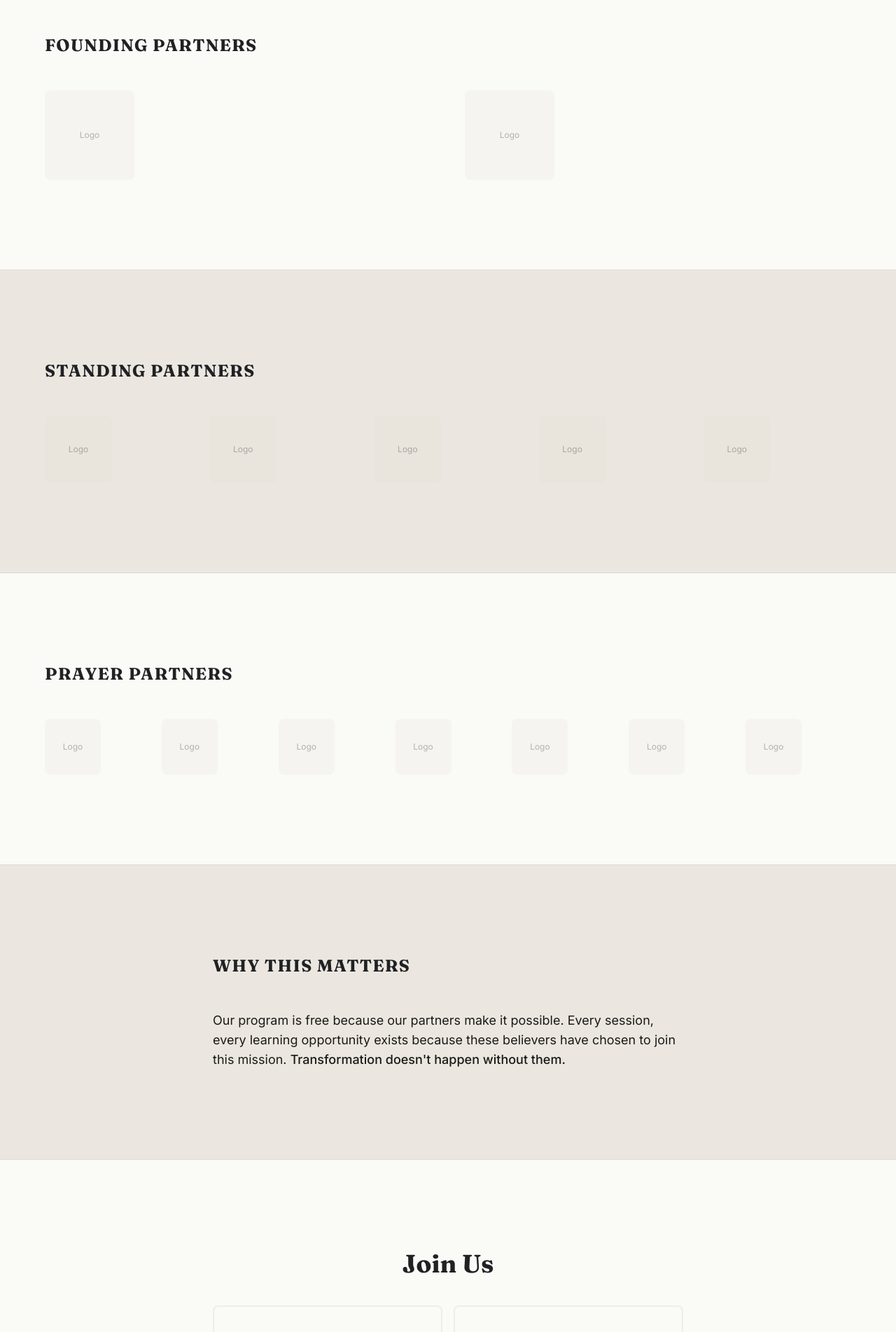
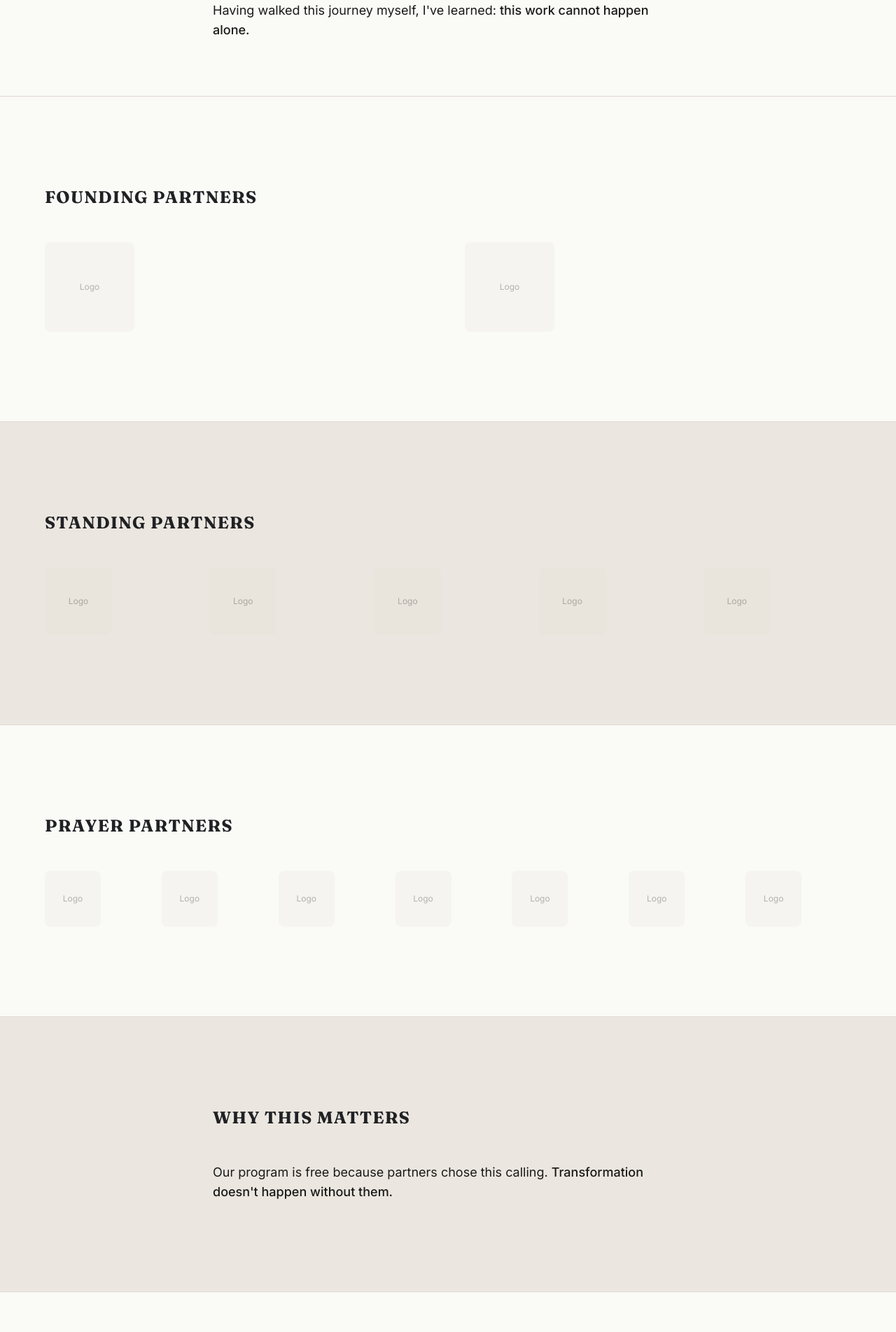
Before and after one commit to whoisjimilitan/restoration-community, a Next.js app in the folder apps/web/: page /partnership in a window 1280 px wide. Shown: the part 880-2783 px from the top of the page at 70% size. Built offline with nearby package versions, Linux system fonts and the light colour scheme.

Commit message:
refactor: simplify partnership page — tighten 'Why This Matters', add founder bridge, simplify form to 1 step

```diff
--- a/apps/web/src/app/partnership/page.tsx
+++ b/apps/web/src/app/partnership/page.tsx
@@ -5,9 +5,8 @@ import { motion } from 'framer-motion';
 
 export default function PartnershipPage() {
   const [isLoaded, setIsLoaded] = useState(false);
-  const [formStep, setFormStep] = useState<'type' | 'details' | 'complete'>('type');
-  const [formType, setFormType] = useState<'individual' | 'organization' | null>(null);
-  const [formData, setFormData] = useState({ name: '', email: '', organization: '', message: '', consent: false });
+  const [formStep, setFormStep] = useState<'form' | 'complete'>('form');
+  const [formData, setFormData] = useState({ name: '', email: '', organization: '', consent: false });
 
   useEffect(() => {
     setIsLoaded(true);
@@ -19,18 +18,12 @@ export default function PartnershipPage() {
     prayer: Array.from({ length: 7 }, (_, i) => ({ id: `prayer-${i}` })),
   };
 
-  const handleTypeSelect = (type: 'individual' | 'organization') => {
-    setFormType(type);
-    setFormStep('details');
-  };
-
   const handleSubmit = (e: React.FormEvent) => {
     e.preventDefault();
     setFormStep('complete');
     setTimeout(() => {
-      setFormStep('type');
-      setFormType(null);
-      setFormData({ name: '', email: '', organization: '', message: '', consent: false });
+      setFormStep('form');
+      setFormData({ name: '', email: '', organization: '', consent: false });
     }, 3000);
   };
 
@@ -49,6 +42,21 @@ export default function PartnershipPage() {
             </h1>
           </div>
         </div>
+      </section>
+
+      {/* BRIDGE - Founder Story Connection */}
+      <section className="w-full py-16 md:py-20 px-6 sm:px-8 md:px-12 bg-rc-bg border-t border-rc-border">
+        <motion.div
+          initial={{ opacity: 0, y: 20 }}
+          whileInView={{ opacity: 1, y: 0 }}
+          transition={{ duration: 0.8, ease: [0.25, 0.46, 0.45, 0.94] }}
+          viewport={{ once: true, amount: 0.15 }}
+          className="max-w-2xl mx-auto"
+        >
+          <p className="text-base md:text-lg text-rc-text leading-relaxed font-light">
+            Having walked this journey myself, I've learned: <span className="font-medium">this work cannot happen alone.</span>
+          </p>
+        </motion.div>
       </section>
 
       {/* FOUNDING PARTNERS */}
@@ -129,7 +137,7 @@ export default function PartnershipPage() {
           <div className="space-y-12">
             <h2 className="text-xl md:text-2xl font-rc-serif font-bold uppercase tracking-wider">Why This Matters</h2>
             <div className="space-y-6 text-base md:text-lg text-rc-text leading-relaxed font-light">
-              <p>Our program is free because our partners make it possible. Every session, every learning opportunity exists because these believers have chosen to join this mission. <span className="font-medium">Transformation doesn't happen without them.</span></p>
+              <p>Our program is free because partners chose this calling. <span className="font-medium">Transformation doesn't happen without them.</span></p>
             </div>
           </div>
         </motion.div>
@@ -145,61 +153,40 @@ export default function PartnershipPage() {
           className="max-w-2xl mx-auto"
         >
           <div className="text-center space-y-8">
+            {/* Form */}
+            {formStep === 'form' && (
+              <form onSubmit={handleSubmit} className="space-y-6 text-left">
+                <div className="space-y-4">
+                  <h2 className="text-3xl md:text-4xl font-rc-serif font-bold text-center">Join Us</h2>
+                </div>
 
-            {/* Step 1 */}
-            {formStep === 'type' && (
-              <div className="space-y-10">
-                <div className="space-y-4">
-                  <h2 className="text-3xl md:text-4xl font-rc-serif font-bold">Join Us</h2>
-                </div>
-                <div className="grid md:grid-cols-2 gap-4">
-                  <button onClick={() => handleTypeSelect('individual')} className="p-8 border-2 border-rc-border/40 hover:border-rc-accent/60 hover:shadow-md hover:bg-rc-accent/5 rounded-lg transition-all duration-300 text-left">
-                    <p className="font-rc-serif font-semibold text-lg">Individual</p>
-                    <p className="text-sm text-rc-text/60 mt-2">I want to partner</p>
-                  </button>
-                  <button onClick={() => handleTypeSelect('organization')} className="p-8 border-2 border-rc-border/40 hover:border-rc-accent/60 hover:shadow-md hover:bg-rc-accent/5 rounded-lg transition-all duration-300 text-left">
-                    <p className="font-rc-serif font-semibold text-lg">Organization</p>
-                    <p className="text-sm text-rc-text/60 mt-2">We want to partner</p>
-                  </button>
-                </div>
-              </div>
-            )}
-
-            {/* Step 2 */}
-            {formStep === 'details' && formType && (
-              <form onSubmit={handleSubmit} className="space-y-6 text-left">
                 <div className="space-y-2">
                   <label className="block text-sm font-medium text-rc-text/70">Name</label>
                   <input type="text" required value={formData.name} onChange={(e) => setFormData({ ...formData, name: e.target.value })} className="w-full px-4 py-3 border border-rc-border/40 rounded-lg focus:outline-none focus:border-rc-accent/60 transition-colors" placeholder="Your name" />
                 </div>
+
                 <div className="space-y-2">
                   <label className="block text-sm font-medium text-rc-text/70">Email</label>
                   <input type="email" required value={formData.email} onChange={(e) => setFormData({ ...formData, email: e.target.value })} className="w-full px-4 py-3 border border-rc-border/40 rounded-lg focus:outline-none focus:border-rc-accent/60 transition-colors" placeholder="your@email.com" />
                 </div>
-                {formType === 'organization' && (
-                  <div className="space-y-2">
-                    <label className="block text-sm font-medium text-rc-text/70">Organization</label>
-                    <input type="text" required value={formData.organization} onChange={(e) => setFormData({ ...formData, organization: e.target.value })} className="w-full px-4 py-3 border border-rc-border/40 rounded-lg focus:outline-none focus:border-rc-accent/60 transition-colors" placeholder="Organization name" />
-                  </div>
-                )}
+
                 <div className="space-y-2">
-                  <label className="block text-sm font-medium text-rc-text/70">Tell us why you want to partner</label>
-                  <textarea value={formData.message} onChange={(e) => setFormData({ ...formData, message: e.target.value })} className="w-full px-4 py-3 border border-rc-border/40 rounded-lg focus:outline-none focus:border-rc-accent/60 transition-colors resize-none" placeholder="Your thoughts..." rows={4} />
+                  <label className="block text-sm font-medium text-rc-text/70">Organization <span className="text-rc-text/50">(optional)</span></label>
+                  <input type="text" value={formData.organization} onChange={(e) => setFormData({ ...formData, organization: e.target.value })} className="w-full px-4 py-3 border border-rc-border/40 rounded-lg focus:outline-none focus:border-rc-accent/60 transition-colors" placeholder="Your organization name" />
                 </div>
+
                 <div className="space-y-2 pt-4">
                   <label className="flex items-start gap-3 cursor-pointer">
                     <input type="checkbox" required checked={formData.consent} onChange={(e) => setFormData({ ...formData, consent: e.target.checked })} className="mt-1 w-5 h-5 rounded border-rc-border/40" />
                     <span className="text-sm text-rc-text/70">I understand this is about partnership with God's mission, and I'm ready to discuss how I can participate.</span>
                   </label>
                 </div>
-                <div className="flex gap-3 pt-8">
-                  <button type="button" onClick={() => { setFormStep('type'); setFormType(null); }} className="px-6 py-3 text-rc-text/70 hover:text-rc-text transition-colors">Back</button>
-                  <button type="submit" className="flex-1 px-6 py-3 bg-rc-accent text-white font-medium rounded-lg hover:-translate-y-0.5 hover:shadow-lg active:translate-y-0 transition-all duration-300">Begin the Conversation</button>
-                </div>
+
+                <button type="submit" className="w-full px-6 py-3 bg-rc-accent text-white font-medium rounded-lg hover:-translate-y-0.5 hover:shadow-lg active:translate-y-0 transition-all duration-300">Begin the Conversation</button>
               </form>
             )}
 
-            {/* Step 3 */}
+            {/* Success */}
             {formStep === 'complete' && (
               <div className="py-12 space-y-2">
                 <p className="text-2xl font-rc-serif font-bold">Thank you.</p>
```
